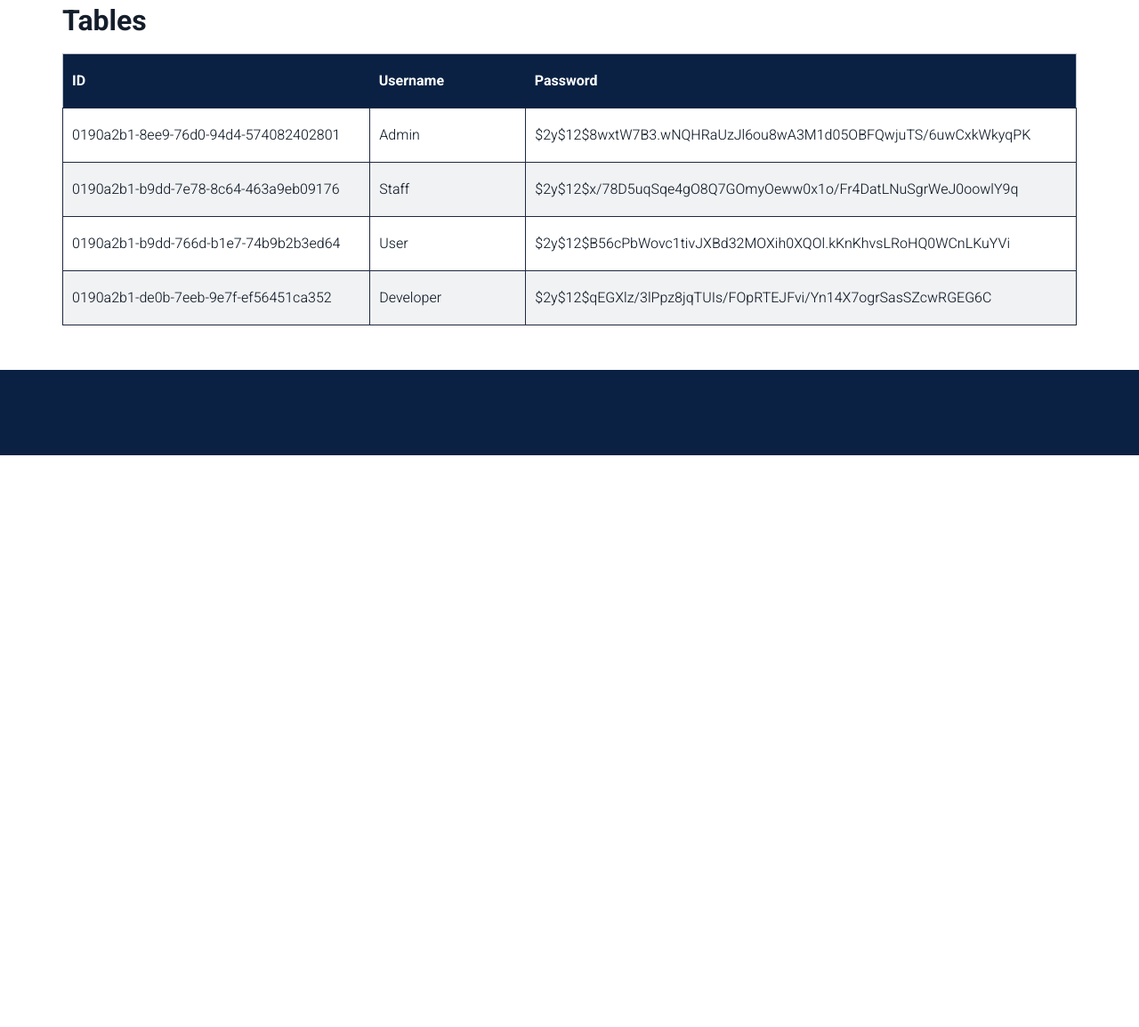
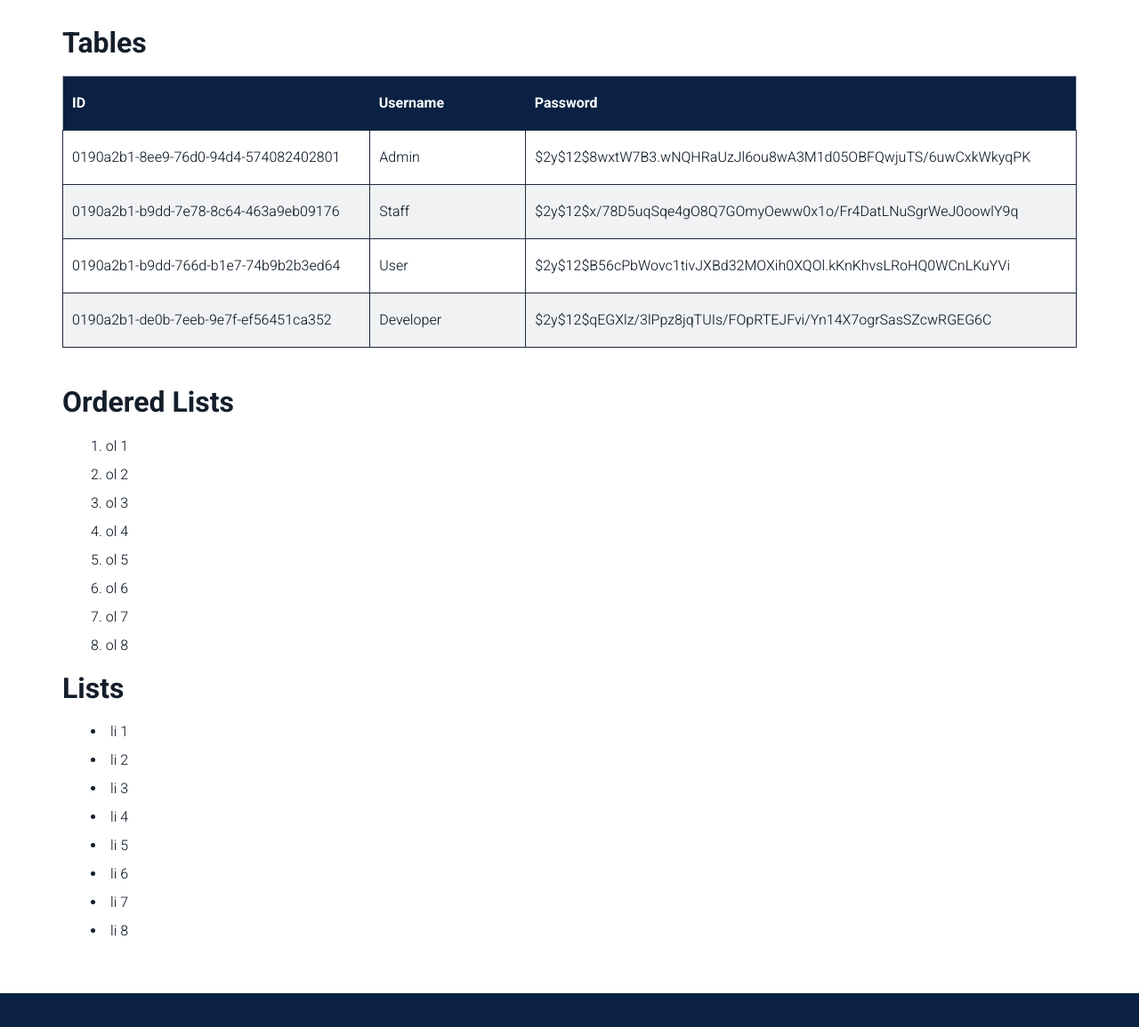
Before and after one commit to awwright/grammarswiki, a website: page htdocs/_dev-body.html in a window 1280 px wide. Shown: the part 4332-5487 px from the top of the page at 89% size. Before the commit the page ends 4844 px from the top, so only its background shows below. Drawn offline with Linux system fonts and the light colour scheme; files whose address does not match are found by name.

Commit message:
Added list elements to html.

```diff
--- a/htdocs/_dev-body.html
+++ b/htdocs/_dev-body.html
@@ -781,7 +781,32 @@
 
                 </table>
             </div>
+        </section>
 
+        <section>
+            <h2 id="Lists">Ordered Lists</h2>
+            <ol>
+                <li>ol 1</li>
+                <li>ol 2</li>
+                <li>ol 3</li>
+                <li>ol 4</li>
+                <li>ol 5</li>
+                <li>ol 6</li>
+                <li>ol 7</li>
+                <li>ol 8</li>
+            </ol>
+
+            <h2 id="Lists">Lists</h2>
+            <ul>
+                <li>li 1</li>
+                <li>li 2</li>
+                <li>li 3</li>
+                <li>li 4</li>
+                <li>li 5</li>
+                <li>li 6</li>
+                <li>li 7</li>
+                <li>li 8</li>
+            </ul>
         </section>
 
     </main>
```
